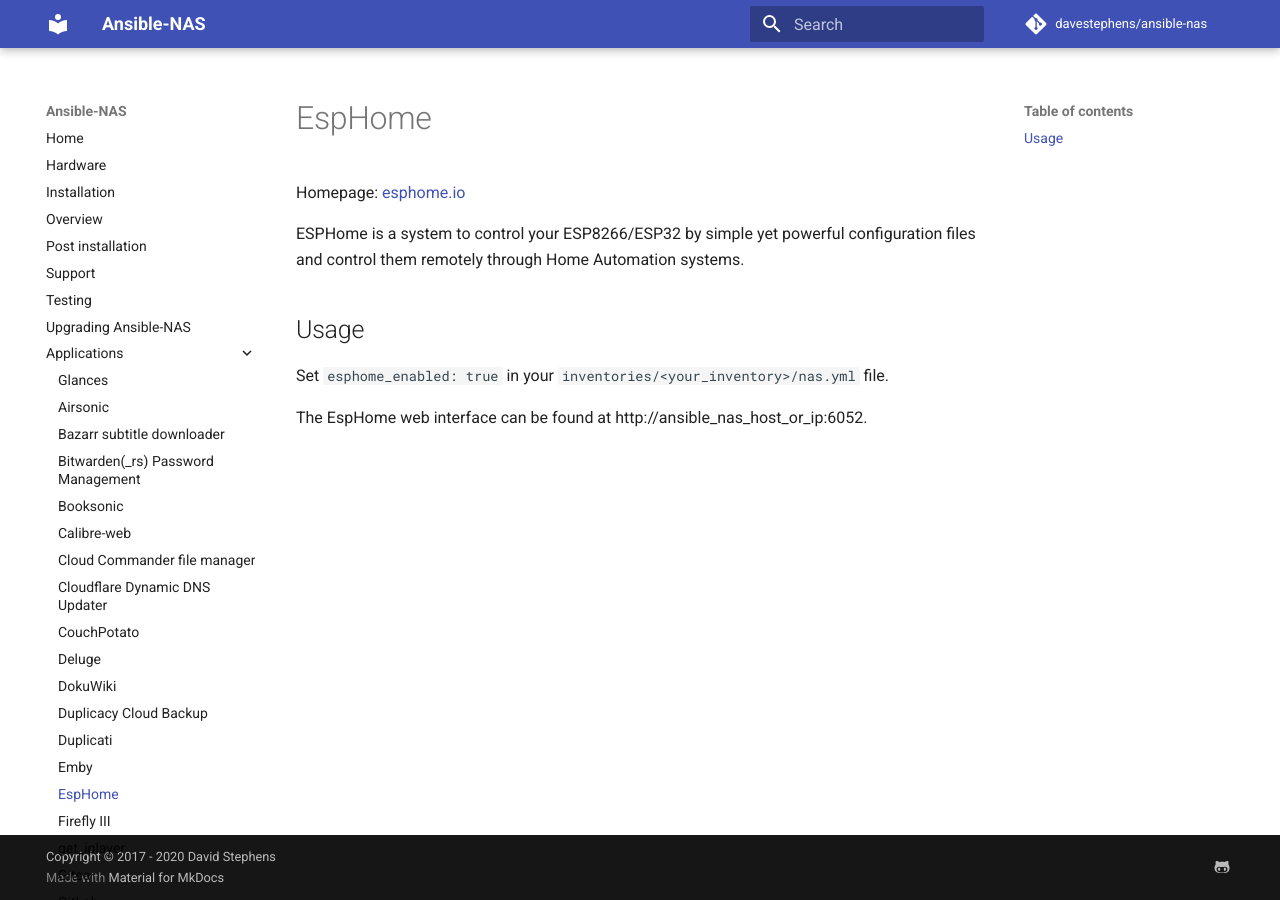
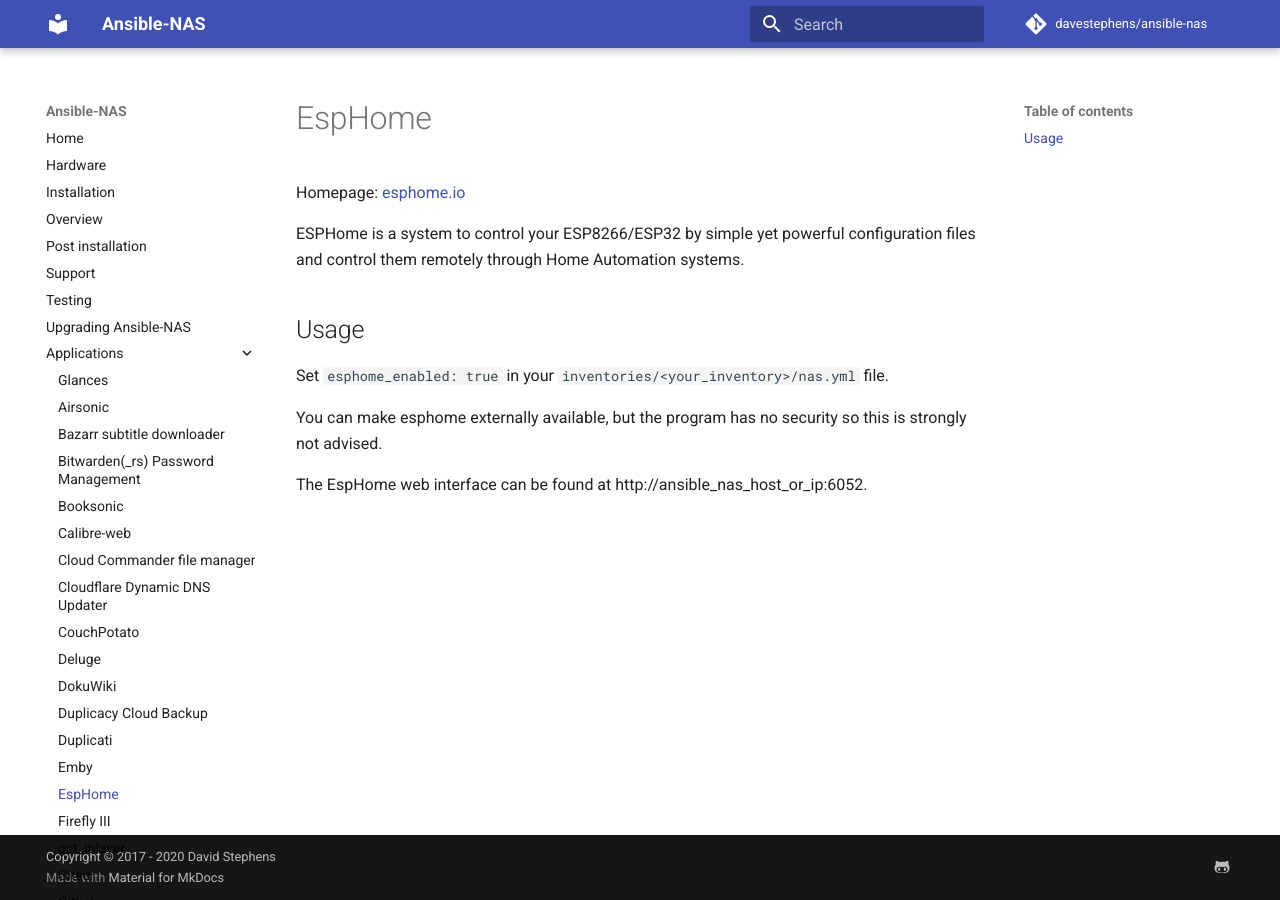
Before and after one commit to davestephens/ansible-nas, an MkDocs documentation site: the page built from docs/applications/esphome.md, in a window 1280 px wide. Built offline with MkDocs 1.6.1 and Material for MkDocs 9.7.7, drawn with Linux system fonts in a browser that asks for light colours; comment, search, counter and statistics services are not loaded.

```diff
--- a/docs/applications/esphome.md
+++ b/docs/applications/esphome.md
@@ -8,4 +8,6 @@ ESPHome is a system to control your ESP8266/ESP32 by simple yet powerful configu
 
 Set `esphome_enabled: true` in your `inventories/<your_inventory>/nas.yml` file.
 
+You can make esphome externally available, but the program has no security so this is strongly not advised.
+
 The EspHome web interface can be found at http://ansible_nas_host_or_ip:6052.
```
Also changed, not shown: 1 other file.
